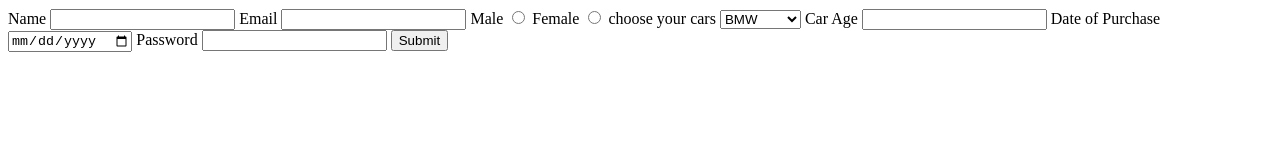
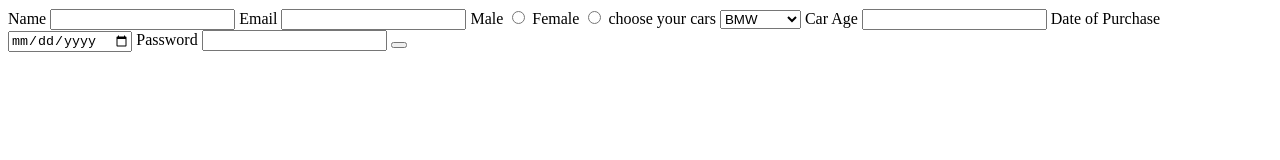
Before and after one commit to acciojob/car-insurance-form-khushboosharma5060, a website: page main.html in a window 1280 px wide. Drawn offline with Linux system fonts and the light colour scheme.

Commit message:
created a submission

```diff
--- a/main.html
+++ b/main.html
@@ -30,7 +30,7 @@
 		<label for="password">Password</label>
 		<input type="Password" id="password" required>
 		<label for=""></label>
-		<input type="Submit">
+		<button type="submit">
 	</form>
     <script type="text/javascript" src="./script.js">
 </script>
```
